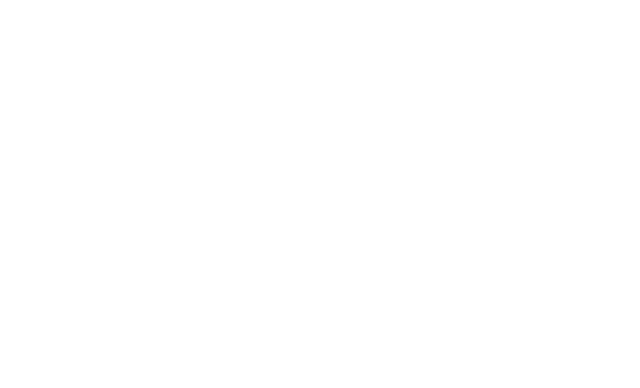
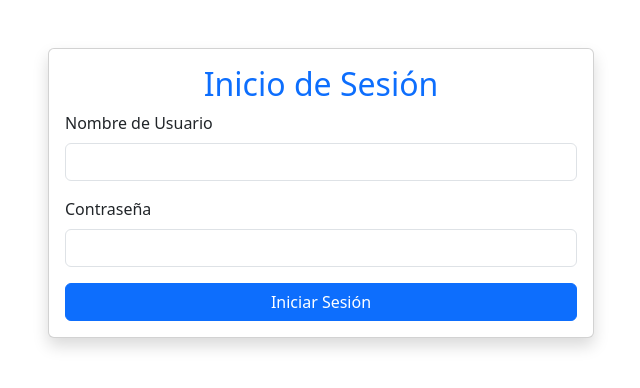
Before and after one commit to DouglasAC/blog-app-react-django, a React (Vite) app in the folder blog_frontend/: page /login in a window 1280 px wide. Before the commit this address had no page. Shown: the top 388 px of the page, without its empty margins (319-959 px from the left). Built offline with nearby package versions, Linux system fonts and the light colour scheme.

Commit message:
Add login page and integrate authentication functionality

```diff
--- a/blog_frontend/src/App.jsx
+++ b/blog_frontend/src/App.jsx
@@ -4,6 +4,7 @@ import Home from "./pages/Home";
 import PostList from "./pages/PostList";
 import PostDetail from "./pages/PostDetail";
 import Register from "./pages/Register";
+import Login from "./pages/Loging";
 
 const App = () => {
   return (
@@ -13,6 +14,7 @@ const App = () => {
         <Route path="/posts" element={<PostList />} />
         <Route path="/posts/:id" element={<PostDetail />} />
         <Route path="/register" element={<Register />} />
+        <Route path="/login" element={<Login />} />
       </Routes>
     </Router>
   );
--- /dev/null
+++ b/blog_frontend/src/pages/Loging.jsx
@@ -0,0 +1,78 @@
+import React, { useState } from "react";
+import axios from "axios";
+import { useNavigate } from "react-router-dom";
+
+const Login = () => {
+    const [username, setUsername] = useState("");
+    const [password, setPassword] = useState("");
+    const [error, setError] = useState("");
+    const navigate = useNavigate();
+
+    const handleLogin = async (e) => {
+        e.preventDefault();
+        setError("");
+
+        try {
+            const response = await axios.post("http://localhost:8000/api/token/", {
+                username,
+                password,
+            });
+            const { access, refresh } = response.data;
+
+            localStorage.setItem("accessToken", access);
+            localStorage.setItem("refreshToken", refresh);
+
+            navigate("/posts");
+        } catch (err) {
+            setError("Nombre de usuario o contraseña incorrectos.");
+        }
+    };
+
+    return (
+        <div className="container mt-5">
+            <div className="row justify-content-center">
+                <div className="col-md-6">
+                    <div className="card shadow">
+                        <div className="card-body">
+                            <h2 className="text-center text-primary">Inicio de Sesión</h2>
+                            {error && <div className="alert alert-danger">{error}</div>}
+                            <form onSubmit={handleLogin}>
+                                <div className="mb-3">
+                                    <label htmlFor="username" className="form-label">
+                                        Nombre de Usuario
+                                    </label>
+                                    <input
+                                        type="text"
+                                        id="username"
+                                        className="form-control"
+                                        value={username}
+                                        onChange={(e) => setUsername(e.target.value)}
+                                        required
+                                    />
+                                </div>
+                                <div className="mb-3">
+                                    <label htmlFor="password" className="form-label">
+                                        Contraseña
+                                    </label>
+                                    <input
+                                        type="password"
+                                        id="password"
+                                        className="form-control"
+                                        value={password}
+                                        onChange={(e) => setPassword(e.target.value)}
+                                        required
+                                    />
+                                </div>
+                                <button type="submit" className="btn btn-primary w-100">
+                                    Iniciar Sesión
+                                </button>
+                            </form>
+                        </div>
+                    </div>
+                </div>
+            </div>
+        </div>
+    );
+};
+
+export default Login;
```
